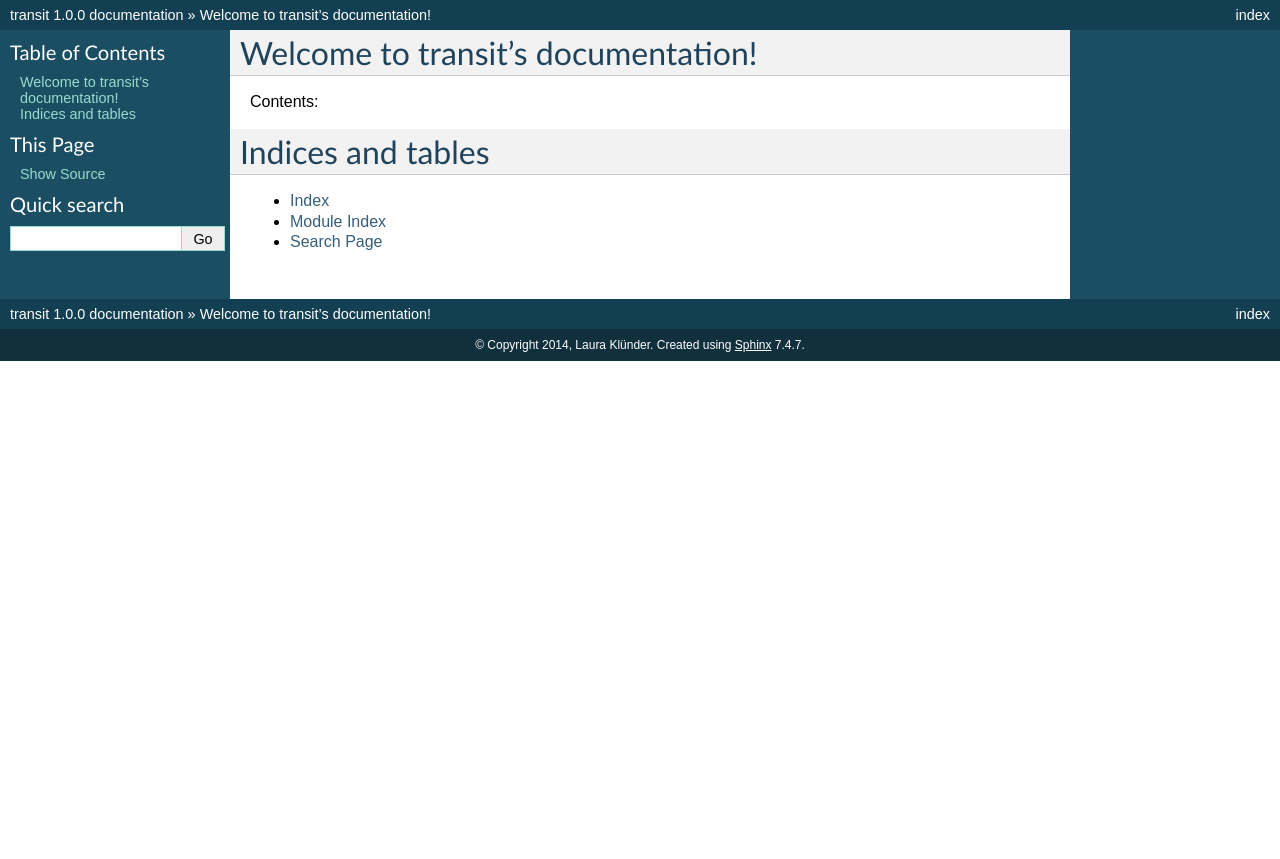
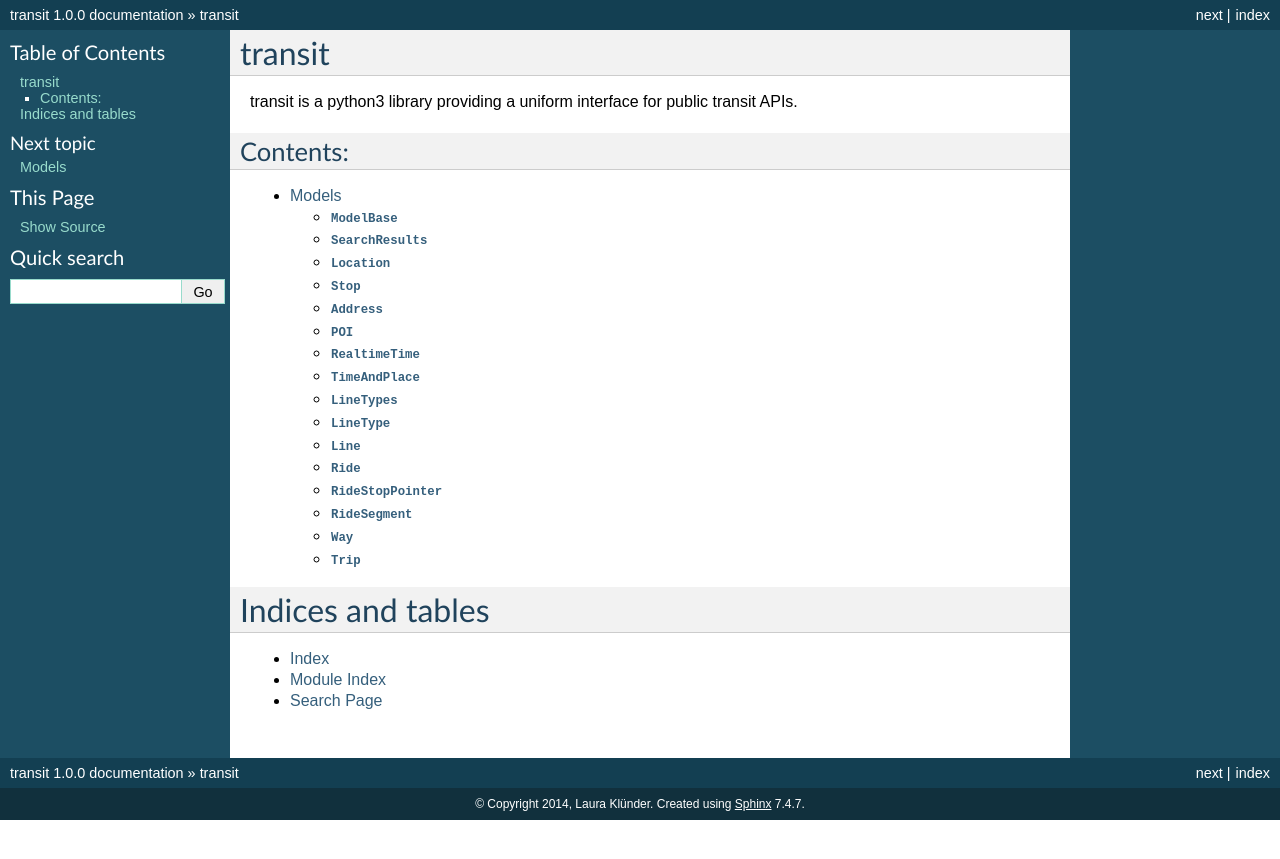
Before and after one commit to codingcatgirl/choo, a Sphinx documentation site: the page built from docs/index.rst, in a window 1280 px wide. Shown: the top 859 px of the page. Built offline with Sphinx 7.4.7, drawn with Linux system fonts in a browser that asks for light colours; some of the changed lines change nothing that is shown.

Commit message:
Model docs – finally something!

```diff
--- a/docs/index.rst
+++ b/docs/index.rst
@@ -1,15 +1,15 @@
-.. transit documentation master file, created by
-   sphinx-quickstart on Mon Nov 24 13:18:28 2014.
-   You can adapt this file completely to your liking, but it should at least
-   contain the root `toctree` directive.
+transit
+=======
 
-Welcome to transit's documentation!
-===================================
+transit is a python3 library providing a uniform interface for public transit APIs.
 
 Contents:
+---------
 
 .. toctree::
    :maxdepth: 2
+
+   transit/models
 
 
 
--- /dev/null
+++ b/docs/transit/models.rst
@@ -0,0 +1,389 @@
+Models
+======
+
+transit is composed using a lot of models. Please note that nearly all attributes can also be ``None`` when the information they should describe is not available.
+
+.. py:class:: ModelBase()
+
+    Base class for all other models.
+
+    .. attribute:: _ids
+
+        A dictionary with the IDs of this object in different networks.
+
+    .. attribute:: _raws
+
+        A dictionary with raw data of this object from different networks.
+
+    .. method:: serialize()
+
+        Serializes the object in a JSON-encodable format. For more information, see the transit serialization docs.
+
+    .. classmethod:: unserialize(data)
+
+        Unserializes any kind of object from a JSON-encodable format. For more information, see the transit serialization docs.
+
+        :param data: A serialized representation of a transit object
+        :rtype: the unserialized object
+
+
+.. py:class:: SearchResults(results=[], subject=None, api=None, method=None)
+
+    When you try to retrieve an object and the multiple matches occur, you get :py:class:`SearchResults`.
+
+    To get the results, just iterate over a :py:class:`SearchResults`-object.
+
+    For some search methods each result is a ``(object, matchscore)`` tuple.
+
+    .. attribute:: results
+
+        The search results as an iterable.
+
+    .. attribute:: subject
+
+        The search input subject.
+
+    .. attribute:: api
+
+        The name of the network that was used.
+
+    .. attribute:: method
+
+        The name of the API method that was used.
+
+
+.. py:class:: Location(country=None, city=None, name=None, coords=None)
+
+    Base class for Locations. Use this if you want to specify a location using coordinates or if you are not sure what kind of location you are looking for.
+
+    .. attribute:: country
+
+        The country of this location as a two-letter country code.
+
+    .. attribute:: city
+
+        The city this location is located in.
+
+    .. attribute:: name
+
+        The name of this location.
+
+    .. attribute:: coords
+
+        The coordinates of this location as a (lat, lon) float tuple.
+
+
+.. py:class:: Stop(country=None, city=None, name=None, coords=None)
+
+    A :py:class:`Location` describing a stop, for example: Düsseldorf Hbf.
+
+    .. attribute:: lines
+
+        lines that are available at this stop as an iterable as a list of :py:class:`Line` objects.
+
+    .. attribute:: rides
+
+        The next rides departing from this stop as an iterable of :py:class:`RideSegment` starting at this stop.
+
+
+.. py:class:: Address(country=None, city=None, name=None, coords=None)
+
+    A :py:class:`Location` describing an address.
+
+
+.. py:class:: POI(country=None, city=None, name=None, coords=None)
+
+    A :py:class:`Location` describing a Point of Interest.
+
+
+.. py:class:: RealtimeTime(time, delay=None, livetime=None)
+
+    A point in time with optional real time data.
+
+    :param time: The originally planned time as a `datetime.datetime` object.
+    :param delay: The (expected) delay as a `datetime.timedelta` object.
+    :param time: The (expected) actual time as a `datetime.datetime` object.
+
+    You will get an `AssertionError` if you specify both delay and time and they are contradicting each other.
+
+    .. attribute:: time
+
+        The originally planned time as a `datetime.datetime` object.
+
+    .. attribute:: delay
+
+        The (expected) delay as a `datetime.timedelta` object or None.
+        Please note that a zero delay is not the same as None. None stands for absence of real time information.
+
+    The following attributes are dynamic and cannot be set:
+
+    .. attribute:: islive
+
+        True if there is real time data available. Shortcut for ``delay is not None``
+
+    .. attribute:: livetime
+
+        The (expected) actual time as a `datetime.datetime` object if real time data is available, otherwise the originally planned time.
+
+
+.. py:class:: TimeAndPlace(stop: Stop=None, platform: str=None, arrival: RealtimeTime=None, departure: RealtimeTime=None, coords: tuple=None)
+
+    Time and place of a :py:class:`Ride` stopping at a :py:class:`Stop`.
+
+    .. attribute:: stop
+
+        The :py:class:`Stop`.
+
+    .. attribute:: platform
+
+        The platform at which the :py:class:`Ride` can be found at the given time as a string (platforms are not always numeric).
+
+        Please note that different platforms with the same number may exist, depending of the line type (bus, train, …).
+
+    .. attribute:: arrival
+
+        The arrival time of the :py:class:`Ride` as :py:class:`RealtimeTime`.
+
+    .. attribute:: departure
+
+        The departure time of the :py:class:`Ride` as :py:class:`RealtimeTime`.
+
+    .. attribute:: coords
+
+        The coordinates where the train can be found at the given time as a (lat, lon) float tuple.
+
+        This does not mean the coordinates of the Stop. This is not guaranteed to be always the same for the same platform.
+
+
+.. py:class:: LineTypes(all_types: bool=True)
+
+    A selection of :py:class:`Line` types. Currently, the following line types are supported: 'localtrain', 'longdistance', 'highspeed', 'urban', 'metro', 'tram', 'citybus', 'regionalbus', 'expressbus', 'suspended', 'ship', 'dialable', 'others', 'walk'
+
+    Additionally, the following shortcuts are supported for selecting or unselecting several types at once: 'bus', 'dial'
+
+    :param all_types: whether to select all types initially.
+
+    `in` is supported.
+
+    .. method:: add(*args)
+
+        Add types to the selection.
+
+        :param *args: one or more of the supported types
+
+    .. method:: remove(*args)
+
+        Remove types from the selection.
+
+        :param *args: one or more of the supported types
+
+
+.. py:class:: LineType(name: str)
+
+    A :py:class:`Line` type. See :py:class:`LineTypes` for a list of supported line types.
+
+    :param name: the line type
+
+    Comparing to other :py:class:`LineType` objects or strings (including shortcuts) is supported. You will get an exception if you try to compare a :py:class:`LineType` to a string that is not a supported line type or line type shortcut.
+
+
+.. py:class:: Line(linetype: LineType=None)
+
+    A recurring :py:class:`Ride` with a name/line number. A Line does not have times, only a :py:class:`Ride` does.
+
+    .. attribute:: linetype
+
+        The :py:class:`LineType` of this :py:class:`Line`.
+
+    .. attribute:: product
+
+        The product name, for example `InterCity`, `Hamburg-Köln-Express` or `Niederflurbus`.
+
+    .. attribute:: name
+
+        The long name of the :py:class:`Line`, for example `Rhein-Haardt-Express RE2`.
+
+    .. attribute:: shortname
+
+        The short name of the :py:class:`Line`, for example `RE2`.
+
+    .. attribute:: route
+
+        The route description as a string.
+
+    .. attribute:: first_stop
+
+        The first :py:class:`Stop` or this :py:class:`Line`. Rides may start at a later station.
+
+    .. attribute:: last_stop
+
+        The last :py:class:`Stop` or this :py:class:`Line`. Rides may end at a earlier station.
+
+    .. attribute:: network
+
+        The network this line is part of as a string.
+
+    .. attribute:: operator
+
+        The company that operates this line as a string.
+
+
+.. py:class:: Ride(line: Line=None, number: str=None)
+
+    A ride is implemented as a list of :py:class:`TimeAndPlace` objects.
+
+    Although a :py:class:`Ride` is iterable, most of the time not all stops of the rides are known and the list of known stations can change. This makes the use of integer indices impossible. To avoid this problem, dynamic indices are used for a :py:class:`Ride`.
+
+    If you iterate over a :py:class:`Ride` each item you get is ``None`` or a :py:class:`TimeAndPlace` object. Each item that is ``None`` stands for n missing stations. It can also mean that there the :py:class:`TimeAndPlace` before and after the item are in fact the same. To get rid of all ``None``, ask a network API to complete the list of stations of this :py:class:`Ride`.
+
+    You can use integer indices to get, set or delete single :py:class:`TimeAndPlace` objects which is usefull if you want the first (0) or last (-1). But, as explained above, these integer indices may point to another item when the :py:class:`Ride` changes or becomes more complete.
+
+    If you iterate over ``ride.items()`` you get ``(RideStopPointer, TimeAndPlace)`` tuples. The :py:class:`RideStopPointer` used as an indice will always point to the same :py:class:`TimeAndPlace` object.
+
+    You can slice a :py:class:`Ride` (using integer indices or RideStopPointer) which will get you a :py:class:`RideSegment` that will always have the correct boundaries. Slicing with no start or no end point is also supported.
+
+    .. attribute:: line
+
+        The :py:class:`Line` of this :py:class:`Ride`.
+
+    .. attribute:: number
+
+        The number of this :py:class:`Ride` as a string.
+
+    .. attribute:: bike_friendly
+
+        ``True`` if this is a bike-friendly vehicle, otherwise ``False``.
+
+    .. method:: is_complete()
+
+        ``True`` if the :py:class:`TimeAndPlace` list is complete and there are no Nones in the list, otherwise ``False``.
+
+    .. method:: items()
+
+        A ``(RideStopPointer, TimeAndPlace)`` iterator as explained above.
+
+    .. method:: append(item)
+
+        Append a :py:class:`TimeAndPlace` object.
+
+    .. method:: append(item)
+
+        Prepend a :py:class:`TimeAndPlace` object.
+
+    .. method:: insert(position, item)
+
+        Insert a :py:class:`TimeAndPlace` as the new position ``position``.
+
+
+.. py:class:: RideStopPointer(i: int)
+
+    *Do not use this class directly.* See :py:class:`Ride` for more information. You can cast a :py:class:`RideStopPointer` as ``int``.
+
+
+.. py:class:: RideSegment(ride: Ride, origin: RideStopPointer=None, destination: RideStopPointer=None)
+
+    This class created by slicing :py:class:`Ride` objects.
+
+    Integer indices are not too useful in this class, either, although you can for example still use 0 and -1 to get the first or last :py:class:`RideStopPointer` of this segment.
+
+    This model is usable in the same way as a :py:class:`Ride`. Slicing will return another :py:class:`RideSegment`.
+
+    .. attribute:: ride
+
+        The :py:class:`Ride` that this object is a segment of.
+
+    .. method:: is_complete()
+
+        ``True`` if the :py:class:`TimeAndPlace` list of this Segment is complete.
+
+    .. method:: items()
+
+        A ``(RideStopPointer, TimeAndPlace)`` iterator over this segment.
+
+    All attributes of the :py:class:`Ride` are also directly accessible through a :py:class:`RideSegment`.
+
+    This following attributes are dynamic and cannot be set:
+
+    .. attribute:: origin
+
+        The first :py:class:`Stop` of this segment. Shortcut for ``segment[0].stop``.
+
+    .. attribute:: destination
+
+        The last :py:class:`Stop` of this segment. Shortcut for ``segment[-1].stop``.
+
+    .. attribute:: departure
+
+        The departure at the first :py:class:`Stop` of this segment as :py:class:`RealtimeTime`. Shortcut for ``segment[0].departure``.
+
+    .. attribute:: arrival
+
+        The arrival at the last :py:class:`Stop` of this segment as :py:class:`RealtimeTime`. Shortcut for ``segment[-1].arrival``.
+
+
+.. py:class:: Way(origin: Location, destination: Location, distance: int=None)
+
+    Individual transport (walk, bike, taxi…) with no schedule. Used for example to get from a :py:class:`Location` that is not a :py:class:`Stop` to a :py:class:`Stop` and for changes but also for trips that are faster by foot.
+
+    .. attribute:: origin
+
+        The start point :py:class:`Location`.
+
+    .. attribute:: destination
+
+        The end point :py:class:`Location`.
+
+    .. attribute:: distance
+
+        The distance in meters as ``int``.
+
+    .. attribute:: duration
+
+        The expected duration as ``datetime.timedelta``.
+
+
+.. py:class:: Trip()
+
+    A connection from a :py:class:`Location` to another :py:class:`Location`.
+
+    .. attribute:: parts
+
+        A iterable of :py:class:`RideSegment` and :py:class:`Way` objects.
+
+    .. attribute:: walk_speed
+
+        Walk speed assumed for this trip as a string. (``slow``, ``normal`` or ``fast``)
+
+    The following attributes are dynamic but *can* be overwritten.
+
+    Overwriting them does not overwrite the original and only affects this object. This can be used to describe a unknown trip to use as an argument for trip searching.
+
+    To unoverwrite an attribute, just delete it.
+
+    .. attribute:: origin
+
+        The start :py:class:`Location` of this trip.
+
+    .. attribute:: destination
+
+        The emd :py:class:`Location` of this trip.
+
+    .. attribute:: departure
+
+        The departure at the first :py:class:`Location` of this trip. (If there are leading :py:class:`Way` objects they need to have the ``duration`` attribute set in order for this to work)
+
+    .. attribute:: arrival
+
+        The arrival at the last :py:class:`Location` of this trip. (If there are trailing :py:class:`Way` objects they need to have the ``duration`` attribute set in order for this to work)
+
+    .. attribute:: linetypes
+
+        The line types that occur (or are allowed in) this trip as :py:class:`LineTypes`.
+
+    .. attribute:: changes
+
+        The number of changes in this trip.
+
+    .. attribute:: bike_friendly
+
+        ``False`` if at least one :py:class:`Ride` that is part of this trip is not bike friendly. ``True`` if all of them are. ``None`` if there is no bike friendly information for all rides but those that have the information are bike friendly.
```
